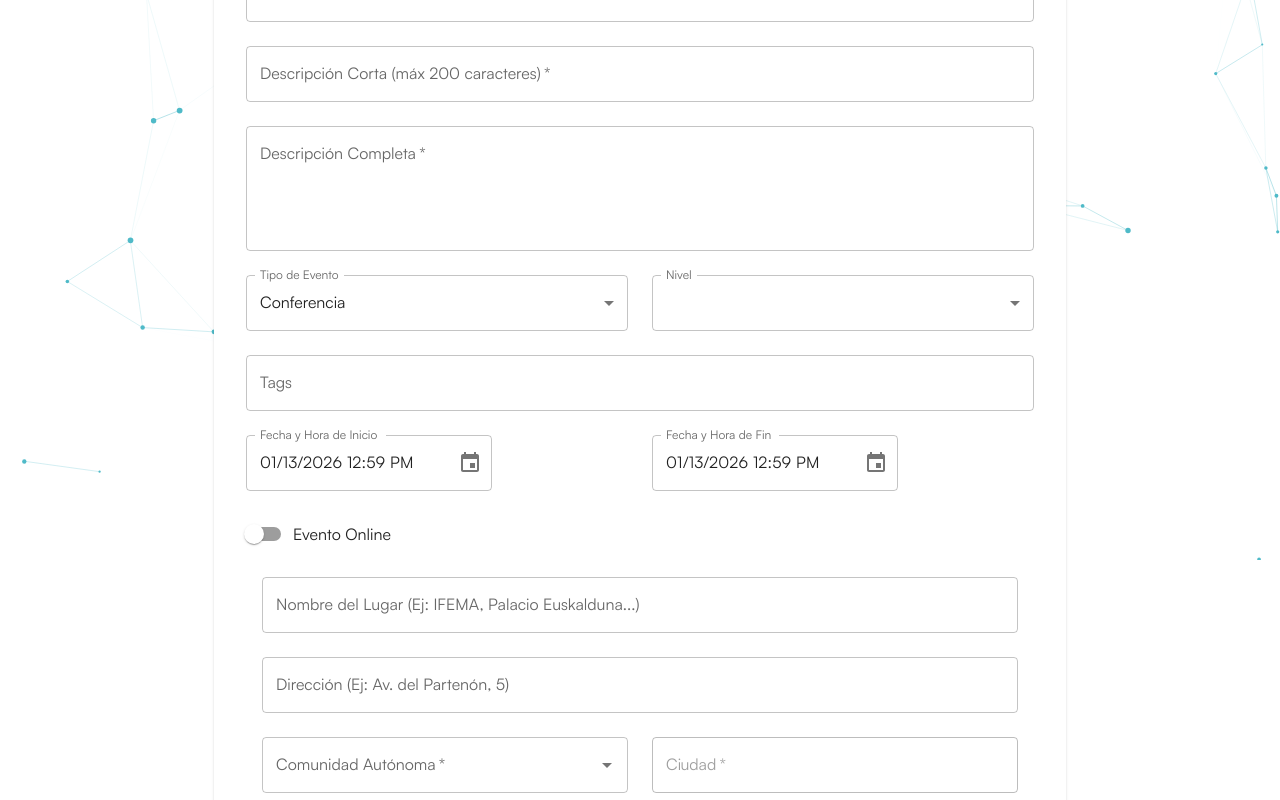
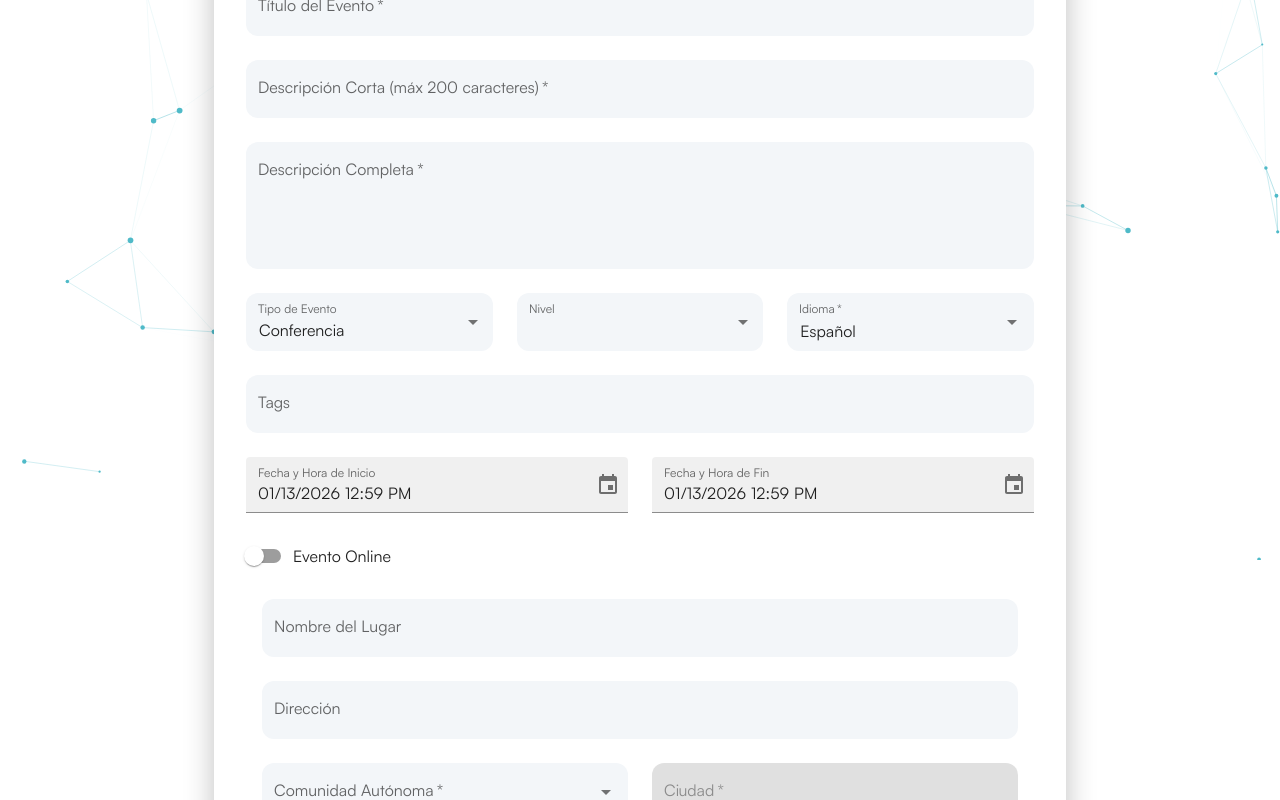
Before and after one commit to Shotafry/Frontend-CibESphere, a React (Vite) app: page /crear-evento in a window 1280 px wide. Shown: the part 240-1040 px from the top of the page. Built offline with nearby package versions, Linux system fonts and the light colour scheme; sample sign-in values are in the browser's storage.

Commit message:
Frontend 1.0.9 - Rediseño de la pagina de creacion de eventos

```diff
--- a/src/pages/Page.tsx
+++ b/src/pages/Page.tsx
@@ -1,5 +1,5 @@
 // src/pages/Page.tsx
-import { FunctionComponent, useState, useEffect } from 'react' // <-- AÑADIDO useEffect
+import { FunctionComponent, useState, useEffect } from 'react'
 import {
   Box,
   Typography,
@@ -26,9 +26,26 @@ import { CreateEventDTO, Event } from '../types'
 import {
   CYBERSECURITY_TAGS,
   EVENT_LEVELS,
-  LOCATION_DATA, // <-- NUEVO: Importamos el objeto de datos
-  AUTONOMOUS_COMMUNITIES // <-- Importamos la lista de comunidades
+  LOCATION_DATA,
+  AUTONOMOUS_COMMUNITIES
 } from '../constants/filters'
+
+// Estilo común para inputs modernos
+const commonInputSx = {
+  '& .MuiFilledInput-root': {
+    backgroundColor: '#F3F6F9',
+    borderRadius: '12px',
+    border: '1px solid transparent',
+    transition: 'all 0.2s',
+    '&:hover': { backgroundColor: '#EBEEF2' },
+    '&.Mui-focused': {
+      backgroundColor: '#fff',
+      borderColor: 'var(--color-cadetblue)',
+      boxShadow: '0 0 0 4px rgba(79, 186, 200, 0.1)'
+    },
+    '&:before, &:after': { display: 'none' }
+  }
+}
 
 const Page: FunctionComponent = () => {
   const navigate = useNavigate()
@@ -39,7 +56,6 @@ const Page: FunctionComponent = () => {
   const [isLoading, setIsLoading] = useState(false)
   const [error, setError] = useState<string | null>(null)
 
-  // --- MODIFICADO: El estado se inicializa con los datos del loader si existen ---
   const [formData, setFormData] = useState<any>({
     title: loadedEvent?.title || '',
     description: loadedEvent?.description || '',
@@ -47,6 +63,7 @@ const Page: FunctionComponent = () => {
     type: loadedEvent?.type || 'conference',
     category: loadedEvent?.category || '',
     level: loadedEvent?.level || 'intermediate',
+    language: loadedEvent?.language || 'Español', // Nuevo campo
     start_date: loadedEvent ? new Date(loadedEvent.start_date) : new Date(),
     end_date: loadedEvent ? new Date(loadedEvent.end_date) : new Date(),
     is_online: loadedEvent?.is_online || false,
@@ -60,10 +77,8 @@ const Page: FunctionComponent = () => {
     price: loadedEvent?.price || 0
   })
 
-  // --- NUEVO: Estado para las ciudades disponibles según la comunidad ---
   const [availableCities, setAvailableCities] = useState<string[]>([])
 
-  // --- NUEVO: Efecto para cargar las ciudades si estamos en modo edición ---
   useEffect(() => {
     if (isEditMode && formData.venue_community) {
       setAvailableCities(LOCATION_DATA[formData.venue_community] || [])
@@ -90,23 +105,22 @@ const Page: FunctionComponent = () => {
       setFormData((prev: any) => ({ ...prev, [field]: value }))
     }
 
-  // --- MODIFICADO: Handler para Autocomplete ---
+  const handleLanguageChange = (event: any, value: string | null) => {
+    setFormData((prev: any) => ({ ...prev, language: value || 'Español' }))
+  }
+
   const handleSingleAutocompleteChange =
     (field: 'venue_city' | 'venue_community') =>
     (event: any, value: string | null) => {
-      // Lógica de dependencia
       if (field === 'venue_community') {
-        // Si cambia la comunidad...
         const newCommunity = value || ''
         setFormData((prev: any) => ({
           ...prev,
           venue_community: newCommunity,
-          venue_city: '' // <-- Reseteamos la ciudad
+          venue_city: ''
         }))
-        // Actualizamos la lista de ciudades disponibles
         setAvailableCities(newCommunity ? LOCATION_DATA[newCommunity] : [])
       } else {
-        // Si cambia la ciudad...
         setFormData((prev: any) => ({ ...prev, [field]: value || '' }))
       }
     }
@@ -151,26 +165,36 @@ const Page: FunctionComponent = () => {
   return (
     <LocalizationProvider dateAdapter={AdapterDateFns}>
       <Container maxWidth='md' sx={{ my: 5 }}>
-        <Paper sx={{ p: 4, borderRadius: '16px' }}>
+        <Paper
+          elevation={3}
+          sx={{
+            p: 4,
+            borderRadius: '25px',
+            background: 'var(--White)',
+            boxShadow: 'var(--shadow-drop)'
+          }}
+        >
           <Typography
             variant='h4'
             component='h1'
             fontWeight='bold'
             gutterBottom
+            sx={{ color: 'var(--color-cadetblue)', mb: 3 }}
           >
             {isEditMode ? 'Editar Evento' : 'Crear Nuevo Evento'}
           </Typography>
           <Box component='form' onSubmit={handleSubmit}>
             <Grid container spacing={3}>
-              {/* --- Campos Título, Descripciones, Fechas, etc. (se mantienen igual) --- */}
               <Grid size={{ xs: 12 }}>
                 <TextField
                   name='title'
                   label='Título del Evento'
                   fullWidth
                   required
+                  variant='filled'
                   value={formData.title}
                   onChange={handleChange}
+                  sx={commonInputSx}
                 />
               </Grid>
               <Grid size={{ xs: 12 }}>
@@ -179,9 +203,11 @@ const Page: FunctionComponent = () => {
                   label='Descripción Corta (máx 200 caracteres)'
                   fullWidth
                   required
+                  variant='filled'
                   value={formData.short_desc}
                   onChange={handleChange}
                   inputProps={{ maxLength: 200 }}
+                  sx={commonInputSx}
                 />
               </Grid>
               <Grid size={{ xs: 12 }}>
@@ -192,18 +218,24 @@ const Page: FunctionComponent = () => {
                   required
                   multiline
                   rows={4}
+                  variant='filled'
                   value={formData.description}
                   onChange={handleChange}
+                  sx={commonInputSx}
                 />
               </Grid>
-              <Grid size={{ xs: 12, sm: 6 }}>
+
+              {/* Fila: Tipo, Nivel, Idioma */}
+              <Grid size={{ xs: 12, md: 4 }}>
                 <TextField
                   name='type'
                   label='Tipo de Evento'
                   select
                   fullWidth
+                  variant='filled'
                   value={formData.type}
                   onChange={handleChange}
+                  sx={commonInputSx}
                 >
                   <MenuItem value='conference'>Conferencia</MenuItem>
                   <MenuItem value='workshop'>Taller</MenuItem>
@@ -211,14 +243,16 @@ const Page: FunctionComponent = () => {
                   <MenuItem value='webinar'>Webinar</MenuItem>
                 </TextField>
               </Grid>
-              <Grid size={{ xs: 12, sm: 6 }}>
+              <Grid size={{ xs: 12, md: 4 }}>
                 <TextField
                   name='level'
                   label='Nivel'
                   select
                   fullWidth
+                  variant='filled'
                   value={formData.level}
                   onChange={handleChange}
+                  sx={commonInputSx}
                 >
                   {EVENT_LEVELS.map((level) => (
                     <MenuItem key={level} value={level.toLowerCase()}>
@@ -227,6 +261,30 @@ const Page: FunctionComponent = () => {
                   ))}
                 </TextField>
               </Grid>
+              <Grid size={{ xs: 12, md: 4 }}>
+                <Autocomplete
+                  options={[
+                    'Español',
+                    'Inglés',
+                    'Catalán',
+                    'Euskera',
+                    'Gallego',
+                    'Valenciano'
+                  ]}
+                  value={formData.language}
+                  onChange={handleLanguageChange}
+                  renderInput={(params) => (
+                    <TextField
+                      {...params}
+                      label='Idioma'
+                      variant='filled'
+                      required
+                      sx={commonInputSx}
+                    />
+                  )}
+                />
+              </Grid>
+
               <Grid size={{ xs: 12 }}>
                 <Autocomplete
                   multiple
@@ -235,25 +293,44 @@ const Page: FunctionComponent = () => {
                   onChange={handleAutocompleteChange('tags')}
                   freeSolo
                   renderInput={(params) => (
-                    <TextField {...params} label='Tags' />
+                    <TextField
+                      {...params}
+                      label='Tags'
+                      variant='filled'
+                      sx={commonInputSx}
+                    />
                   )}
                 />
               </Grid>
-              <Grid size={{ xs: 12, sm: 6 }}>
+
+              <Grid size={{ xs: 12, md: 6 }}>
                 <DateTimePicker
                   label='Fecha y Hora de Inicio'
                   value={formData.start_date}
                   onChange={handleDateChange('start_date')}
+                  slotProps={{
+                    textField: {
+                      variant: 'filled',
+                      fullWidth: true,
+                      sx: commonInputSx
+                    }
+                  }}
                 />
               </Grid>
-              <Grid size={{ xs: 12, sm: 6 }}>
+              <Grid size={{ xs: 12, md: 6 }}>
                 <DateTimePicker
                   label='Fecha y Hora de Fin'
                   value={formData.end_date}
                   onChange={handleDateChange('end_date')}
+                  slotProps={{
+                    textField: {
+                      variant: 'filled',
+                      fullWidth: true,
+                      sx: commonInputSx
+                    }
+                  }}
                 />
               </Grid>
-              {/* --- Fin campos sin cambios --- */}
 
               <Grid size={{ xs: 12 }}>
                 <FormControlLabel
@@ -268,30 +345,32 @@ const Page: FunctionComponent = () => {
                 />
               </Grid>
 
-              {/* --- CAMPOS DE LOCALIZACIÓN CORREGIDOS --- */}
               <Collapse in={!formData.is_online} sx={{ width: '100%' }}>
                 <Grid container spacing={3} sx={{ p: 2, pt: 0 }}>
                   <Grid size={{ xs: 12 }}>
                     <TextField
                       name='venue_name'
-                      label='Nombre del Lugar (Ej: IFEMA, Palacio Euskalduna...)'
+                      label='Nombre del Lugar'
                       fullWidth
+                      variant='filled'
                       value={formData.venue_name}
                       onChange={handleChange}
+                      sx={commonInputSx}
                     />
                   </Grid>
                   <Grid size={{ xs: 12 }}>
                     <TextField
                       name='venue_address'
-                      label='Dirección (Ej: Av. del Partenón, 5)'
+                      label='Dirección'
                       fullWidth
+                      variant='filled'
                       value={formData.venue_address}
                       onChange={handleChange}
+                      sx={commonInputSx}
                     />
                   </Grid>
 
-                  {/* --- 1. COMUNIDAD AUTÓNOMA (Elige primero) --- */}
-                  <Grid size={{ xs: 12, sm: 6 }}>
+                  <Grid size={{ xs: 12, md: 6 }}>
                     <Autocomplete
                       options={AUTONOMOUS_COMMUNITIES}
                       value={formData.venue_community || null}
@@ -302,40 +381,44 @@ const Page: FunctionComponent = () => {
                         <TextField
                           {...params}
                           label='Comunidad Autónoma'
-                          required={!formData.is_online} // Requerido si no es online
+                          variant='filled'
+                          required={!formData.is_online}
+                          sx={commonInputSx}
                         />
                       )}
                     />
                   </Grid>
 
-                  {/* --- 2. CIUDAD (Filtrada por comunidad) --- */}
-                  <Grid size={{ xs: 12, sm: 6 }}>
+                  <Grid size={{ xs: 12, md: 6 }}>
                     <Autocomplete
-                      options={availableCities} // <-- Opciones dinámicas
+                      options={availableCities}
                       value={formData.venue_city || null}
                       onChange={handleSingleAutocompleteChange('venue_city')}
-                      disabled={!formData.venue_community} // <-- Deshabilitado hasta elegir comunidad
-                      freeSolo // Permitir ciudades no listadas
+                      disabled={!formData.venue_community}
+                      freeSolo
                       renderInput={(params) => (
                         <TextField
                           {...params}
                           label='Ciudad'
-                          required={!formData.is_online} // Requerido si no es online
+                          variant='filled'
+                          required={!formData.is_online}
+                          sx={commonInputSx}
                         />
                       )}
                     />
                   </Grid>
                 </Grid>
               </Collapse>
-              {/* --- FIN DE CAMPOS DE LOCALIZACIÓN --- */}
 
               <Collapse in={formData.is_online} sx={{ width: '100%', px: 2 }}>
                 <TextField
                   name='online_url'
                   label='URL del Evento Online'
                   fullWidth
+                  variant='filled'
                   value={formData.online_url}
                   onChange={handleChange}
+                  sx={commonInputSx}
                 />
               </Collapse>
               <Grid size={{ xs: 12 }}>
@@ -356,6 +439,7 @@ const Page: FunctionComponent = () => {
                   label='Precio'
                   type='number'
                   fullWidth
+                  variant='filled'
                   value={formData.price}
                   onChange={handleChange}
                   InputProps={{
@@ -363,6 +447,7 @@ const Page: FunctionComponent = () => {
                       <InputAdornment position='start'>€</InputAdornment>
                     )
                   }}
+                  sx={commonInputSx}
                 />
               </Collapse>
               {error && (
@@ -382,8 +467,10 @@ const Page: FunctionComponent = () => {
                   sx={{
                     borderRadius: '25px',
                     background: 'var(--gradient-button-primary)',
+                    boxShadow: '0 4px 14px rgba(0, 217, 255, 0.3)',
                     '&:hover': {
-                      background: 'var(--gradient-button-primary-hover)'
+                      background: 'var(--gradient-button-primary-hover)',
+                      boxShadow: '0 6px 20px rgba(0, 217, 255, 0.5)'
                     }
                   }}
                 >
```
Also changed, not shown: 1 other file (tests, documents, lock files or other folders).
